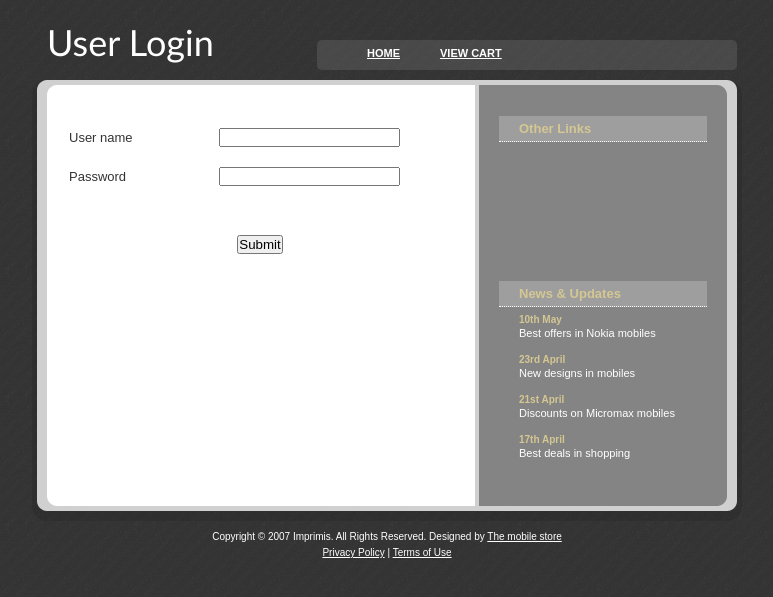
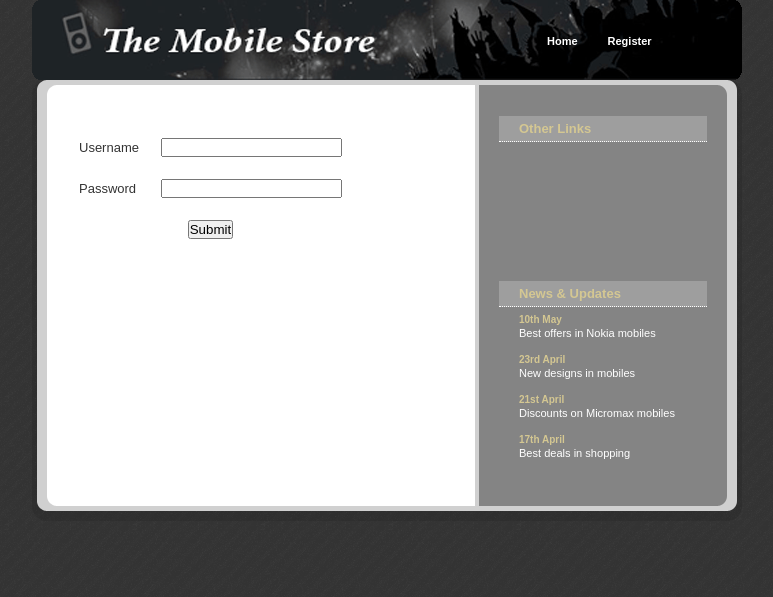
Before and after one commit to aditya1093/E-Commerce, a PHP site: page /login.php in a window 1280 px wide. Shown: the top 597 px of the page, without its empty margins (253-1026 px from the left). Run offline with PHP 8.4, Linux system fonts and the light colour scheme; grey boxes are pictures that could not be loaded.

Commit message:
Style login page

```diff
--- a/css/default.css
+++ b/css/default.css
@@ -38,6 +38,10 @@ p, blockquote, ul, ol {
 p {
 }
 
+td{
+	padding: 10px;
+}
+
 blockquote {
 }
 
@@ -48,7 +52,7 @@ ol {
 }
 
 a {
-	text-decoration: underline;
+	text-decoration: none;
 	color: #323B51;
 }
 
@@ -102,19 +106,17 @@ a:hover {
 /* Menu */
 
 #menu {
-	float: right;
-	width: 420px;
-	height: 70px;
-	padding-right: 5px;
-	background: url('../images/img03.gif') no-repeat left top;
+	width: 100%;
+	height: 80px;
+	background: url('../images/logo2.gif') no-repeat left top;
 }
 
 #menu ul {
 	margin: 0;
-	padding: 37px 0 0 0;
+	padding: 25px 0 0 0;
 	list-style: none;
 	line-height: normal;
-	margin-left: 30px;
+	margin-left: 500px;
 }
 
 #menu li {
@@ -126,9 +128,8 @@ a:hover {
 	display: block;
 	float: left;
 	height: 20px;
-	padding: 10px 20px 0 20px;
+	padding: 10px 15px 0 15px;
 	text-align: center;
-	text-transform: uppercase;
 	font-size: 11px;
 	font-weight: bold;
 	color: #FFFFFF;
--- a/login.php
+++ b/login.php
@@ -30,14 +30,14 @@ Description: A two-column fixed-width template suitable for small websites.
 <body>
 <div id="wrapper">
 	<div id="header">
-		<div id="logo">
+		<!--<div id="logo">
 			<h1><a href="#">User Login</a></h1>
-		</div>
+		</div>-->
 		<!-- end div#logo -->
 		<div id="menu">
 			<ul>
 				<li><a href="index.php">Home</a></li>
-				<li><a href="cart.php">View Cart</a></li>
+				<li><a href="register.php">Register</a></li>
 			</ul>
 		</div>
 		<!-- end div#menu -->
@@ -48,16 +48,13 @@ Description: A two-column fixed-width template suitable for small websites.
 			<div id="welcome">
 			</div>
 			<form name="form1" id="form1" method="post" action="check.php">
-			  <table width="386" border="0">
+			  <table>
                 <tr>
-                  <td width="144">User name </td>
-                  <td width="226">
+                  <td>Username </td>
+                  <td>
 				  <label>
                     <input name="uid" type="text" id="uid" />
                   </label>				  </td>
-                </tr>
-                <tr>
-                  <td height="16" colspan="2">&nbsp;</td>
                 </tr>
                 <tr>
                   <td>Password</td>
@@ -71,22 +68,19 @@ Description: A two-column fixed-width template suitable for small websites.
 				<?php
 				  }
 				?>
-                <tr>
-                  <td height="26" colspan="2">&nbsp;</td>
-                </tr>
 
 				<?php
 				  if(isset($_GET['error']))
 				  {
 				?>
                 <tr>
-                  <td height="29" colspan="2"><div align="center" class="style1">Wrong user id or password!</div></td>
+                  <td colspan="2"><div align="center" class="style1">Wrong user id or password!</div></td>
                 </tr>
 				<?php
 				  }
 				?>
                 <tr>
-                  <td height="56" colspan="2">
+                  <td colspan="2">
 				  <label>
                     <div align="center">
                       <input type="submit" name="Submit" value="Submit" />
@@ -151,8 +145,6 @@ Description: A two-column fixed-width template suitable for small websites.
 	</div>
 	<!-- end div#page -->
 	<div id="footer">
-		<p id="legal">Copyright &copy; 2007 Imprimis. All Rights Reserved. Designed by <a href="#">The mobile store </a></p>
-		<p id="links"><a href="#">Privacy Policy</a> | <a href="#">Terms of Use</a></p>
 	</div>
 	<!-- end div#footer -->
 </div>
```
Also changed, not shown: register.php (+5 -5 lines), images/logo2.gif (added).
